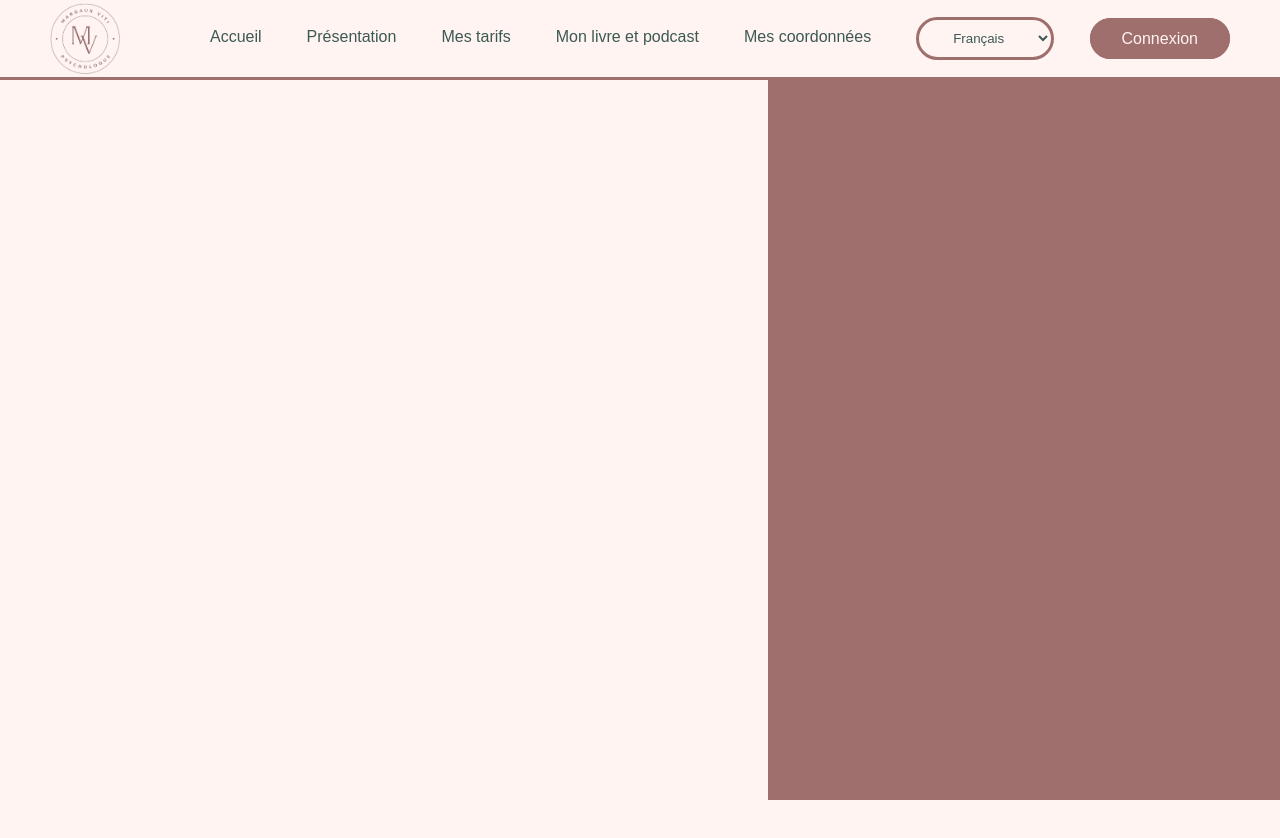
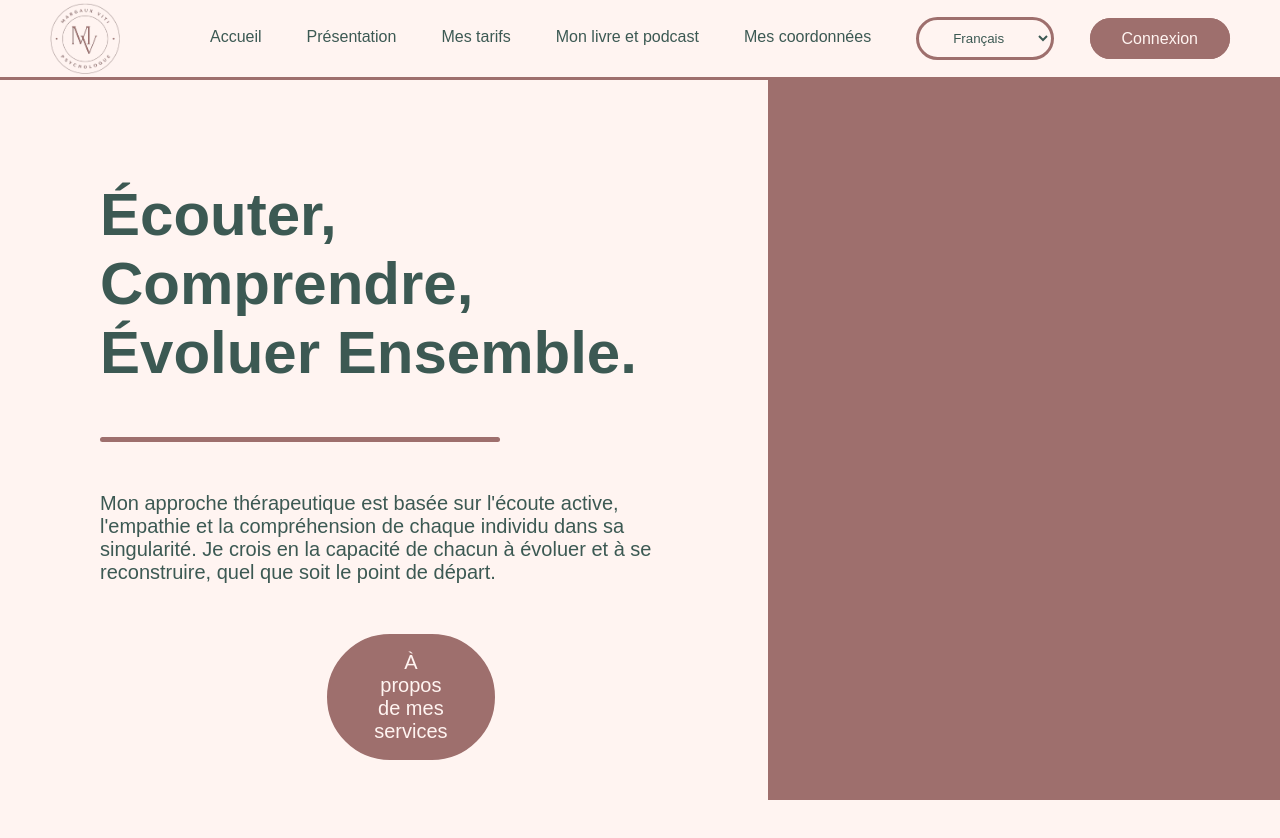
Before and after one commit to Noah-ndf/site-web, a React (Vite) app in the folder site-psy/frontend/: page / in a window 1280 px wide. Shown: the top 838 px of the page. Built offline with nearby package versions, Linux system fonts and the light colour scheme.

Commit message:
mise a jour page d'accueil

```diff
--- a/site-psy/frontend/index.html
+++ b/site-psy/frontend/index.html
@@ -5,6 +5,7 @@
     <link rel="icon" type="image/svg+xml" href="/icon.png" />
     <meta name="viewport" content="width=device-width, initial-scale=1.0" />
     <title>Margaux Viti</title>
+    <link rel="stylesheet" href="https://cdnjs.cloudflare.com/ajax/libs/font-awesome/6.0.0-beta3/css/all.min.css">
   </head>
   <body>
     <div id="root"></div>
--- a/site-psy/frontend/src/App.jsx
+++ b/site-psy/frontend/src/App.jsx
@@ -4,13 +4,14 @@ import { Routes, Route } from 'react-router-dom';
 import Home from './pages/Home';
 import Login from './pages/Login';
 import Bnp from './pages/Bnp';
-import Presentation from './pages/presentation';
+import Presentation from './pages/Presentation';
 import Register from './pages/Register';
 import Coordonnees from './pages/coordonnees';
 import Tarifs from './pages/tarifs';
 import Navbar from './components/Navbar';
 import MesRendezVous from './pages/MesRendezVous';
 import Footer from './components/Footer';
+import './styles/App.css';
 
 export default function App() {
   return (
--- a/site-psy/frontend/src/pages/Home.jsx
+++ b/site-psy/frontend/src/pages/Home.jsx
@@ -6,11 +6,16 @@ export default function Home() {
   return <div className='pagecontainer'>
 
  <article className='Bloc1'>
-  <div className='Bloc1-1'></div>
+  <div className='Bloc1-1'>
+    <h1>Écouter, comprendre, évoluer ensemble.</h1>
+    <div className="bar"></div>
+    <p>Mon approche thérapeutique est basée sur l'écoute active, l'empathie et la compréhension de chaque individu dans sa singularité. Je crois en la capacité de chacun à évoluer et à se reconstruire, quel que soit le point de départ.</p>
+    <button>À propos de mes services</button>
+  </div>
   <div className='Bloc1-2'></div>
  </article>
 
- <article className='Bloc2'>
+ <article className='Bloc2' id='Bloc2'>
  </article>
 
   </div>;
--- /dev/null
+++ b/site-psy/frontend/src/styles/App.css
@@ -0,0 +1,3 @@
+html {
+    scroll-behavior: smooth;
+}
--- a/site-psy/frontend/src/styles/Navbar.css
+++ b/site-psy/frontend/src/styles/Navbar.css
@@ -1,3 +1,7 @@
+html {
+  scroll-behavior: smooth;
+}
+
 *{
   margin: 0;
   padding: 0;
--- a/site-psy/frontend/src/styles/home.css
+++ b/site-psy/frontend/src/styles/home.css
@@ -1,3 +1,7 @@
+html {
+  scroll-behavior: smooth;
+}
+
 * {
     margin: 0;
     padding: 0;
@@ -20,6 +24,46 @@
     background-color: #FFF4F1;
     height: 100%;
     width: 60%;
+    padding: 100px;
+  }
+
+  .Bloc1-1 h1 {
+    color: #3C5953;
+    text-transform: capitalize;
+    font-size: 60px;
+  }
+
+  .bar {
+    margin-top: 50px;
+    height: 5px;
+    width: 400px;
+    background-color: #9E6F6D;
+    border-radius: 50px;
+  }
+
+  .Bloc1-1 p {
+    color: #3C5953;
+    margin-top: 50px;
+    font-size: 20px;
+  }
+
+  .Bloc1-1 button{
+    margin-top: 50px;
+    color: #FFF4F1;
+    text-decoration: none;
+    background-color: #9E6F6D;
+    padding: 15px 45px;
+    border-radius: 500px;
+    border: 2px solid #9E6F6D;
+    font-size: 20px;
+    margin-inline: 40%;
+  }
+
+  .Bloc1-1 button:hover {
+    color: #9E6F6D;
+    background-color: #FFF4F1;
+    transition: 0.3s ease;
+    border: 2px #9E6F6D solid;
   }
 
   .Bloc1-2 {
--- a/site-psy/frontend/src/styles/main.css
+++ b/site-psy/frontend/src/styles/main.css
@@ -1,4 +1,7 @@
-/* src/styles/main.css */
+html {
+  scroll-behavior: smooth;
+}
+
 * {
     margin: 0;
     padding: 0;
```
